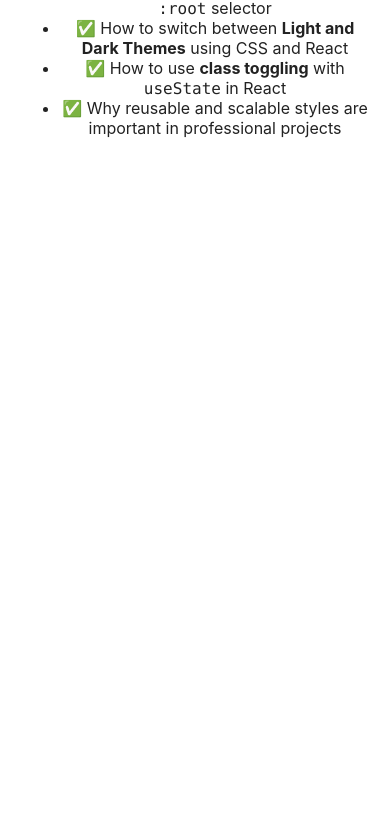
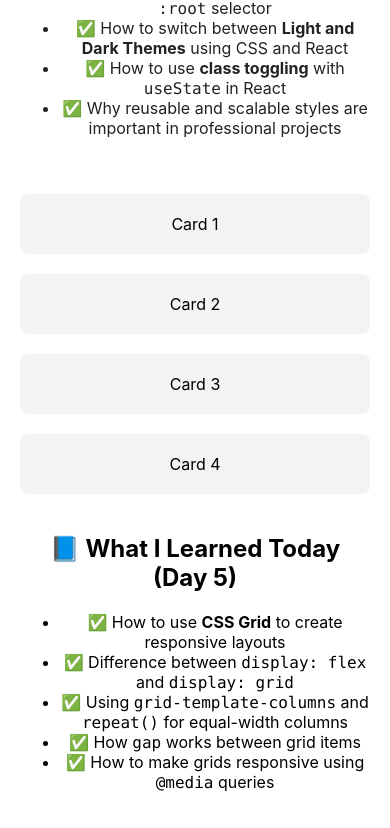
Before and after one commit to Kajal886/My_CSS_JOURNEY, a React (Create React App) app: page / in a window 390 px wide. Shown: the part 1559-2387 px from the top of the page. Before the commit the page ends 1733 px from the top, so only its background shows below. Built offline with nearby package versions, Linux system fonts and the light colour scheme.

Commit message:
Add Day 5 responsive layout using CSS Grid

```diff
--- a/src/App.js
+++ b/src/App.js
@@ -4,6 +4,7 @@ import CssBasic from './components/day1';
 import Day2 from './components/Day2';
 import Day3 from './components/Day3';
 import Day4 from './components/Day4';
+import Day5 from './components/Day5';
 function App() {
   return (
     <div className="App">
@@ -11,6 +12,7 @@ function App() {
       <Day2/>
       <Day3/>
       <Day4/>
+      <Day5/>
     </div>
   );
 }
--- /dev/null
+++ b/src/components/Day5.css
@@ -0,0 +1,24 @@
+.grid-container {
+    display: grid;
+    grid-template-columns: repeat(4, 1fr);
+    gap: 20px;
+    padding: 20px;
+  }
+
+  .card {
+    background: #f3f3f3;
+    padding: 20px;
+    border-radius: 8px;
+  }
+
+  @media (max-width: 768px) {
+    .grid-container {
+      grid-template-columns: repeat(2, 1fr);
+    }
+  }
+
+  @media (max-width: 480px) {
+    .grid-container {
+      grid-template-columns: 1fr;
+    }
+  }
--- /dev/null
+++ b/src/components/Day5.js
@@ -0,0 +1,25 @@
+import './Day5.css';
+
+function Day5() {
+  return (
+    <div className="grid-container">
+      <div className="card">Card 1</div>
+      <div className="card">Card 2</div>
+      <div className="card">Card 3</div>
+      <div className="card">Card 4</div>
+
+      <div className="what-i-learned">
+        <h2>📘 What I Learned Today (Day 5)</h2>
+        <ul>
+          <li>✅ How to use <strong>CSS Grid</strong> to create responsive layouts</li>
+          <li>✅ Difference between <code>display: flex</code> and <code>display: grid</code></li>
+          <li>✅ Using <code>grid-template-columns</code> and <code>repeat()</code> for equal-width columns</li>
+          <li>✅ How <code>gap</code> works between grid items</li>
+          <li>✅ How to make grids responsive using <code>@media</code> queries</li>
+        </ul>
+      </div>
+    </div>
+  );
+}
+
+export default Day5;
```
